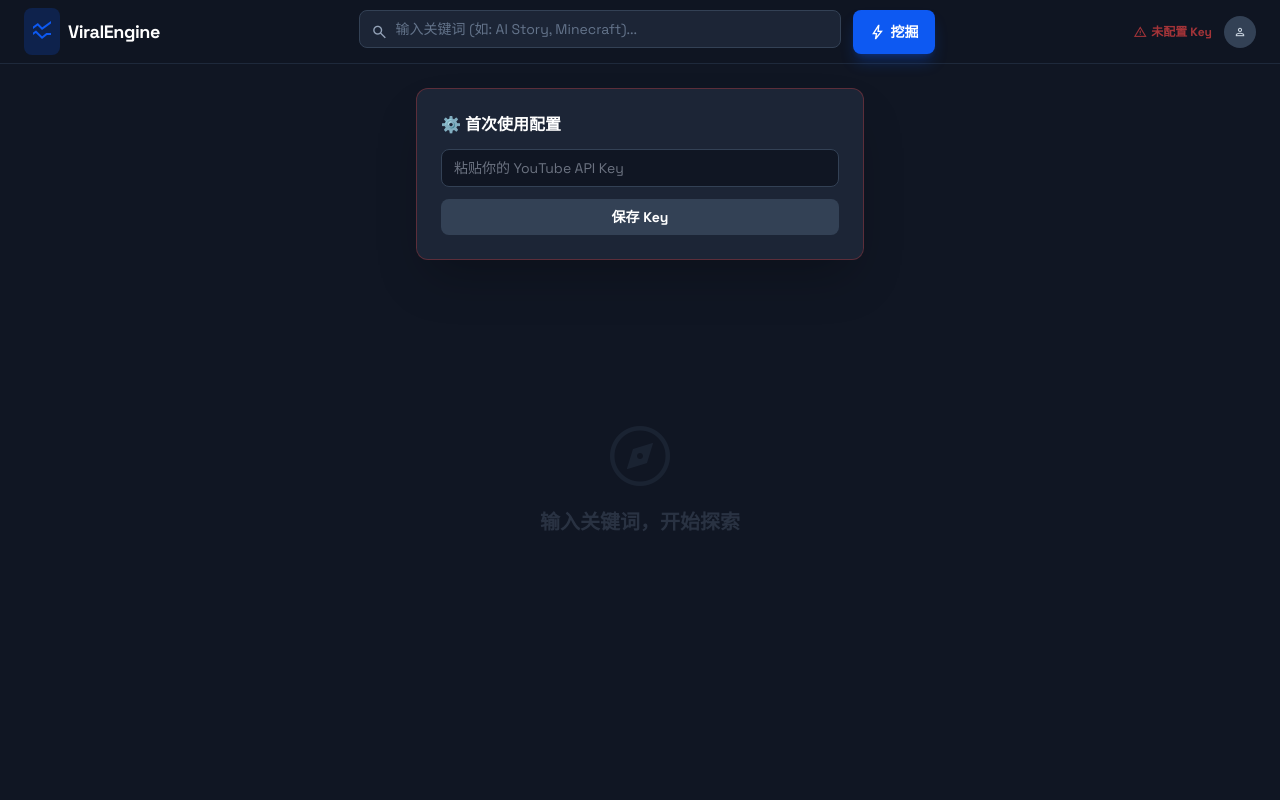
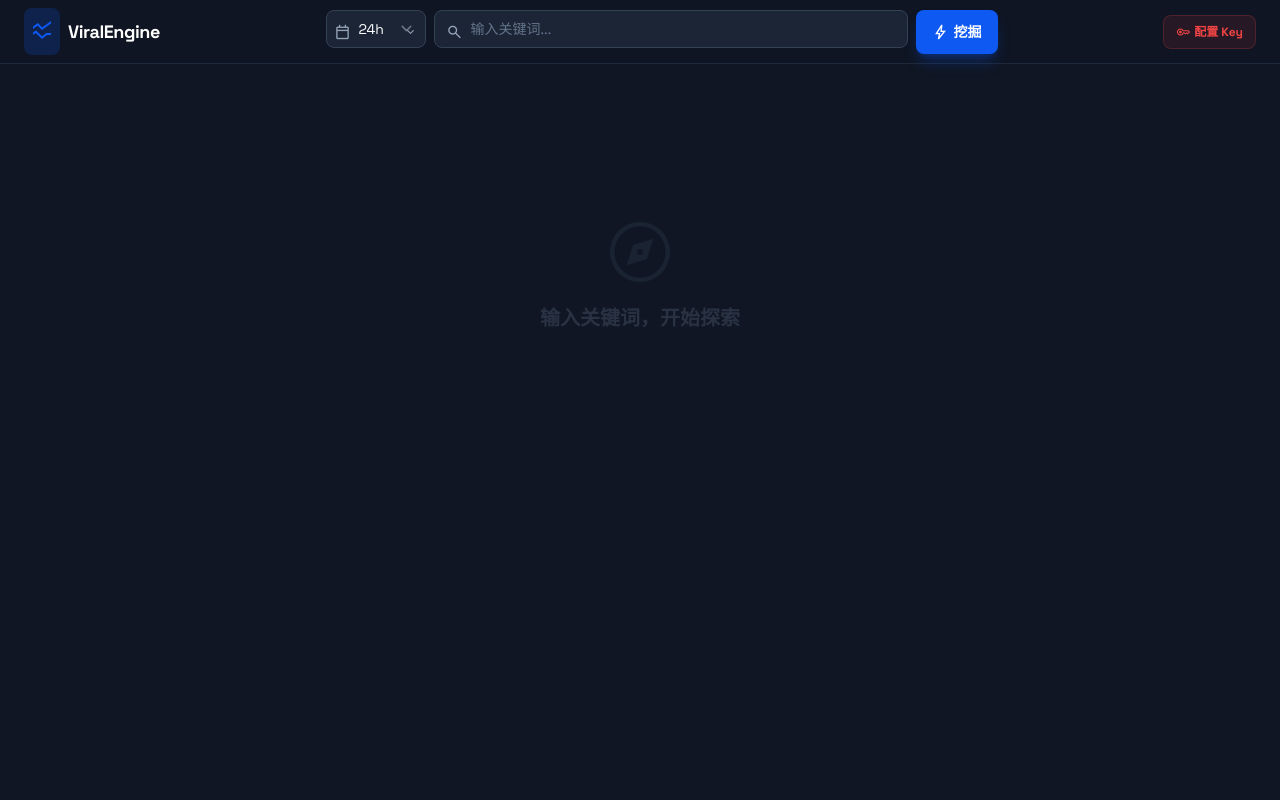
Before and after one commit to guanyishuaige/viral-engine-web, a Flask app: page / in a window 1280 px wide. Run offline with Flask 3, Linux system fonts and the light colour scheme; some libraries are stand-ins or nearby versions.

Commit message:
Add files via upload

```diff
--- a/templates/index.html
+++ b/templates/index.html
@@ -24,19 +24,12 @@
         }
     </script>
     <style>
-        /* 调整列数，让卡片变小 */
+        /* 紧凑网格布局 */
         .masonry-grid { column-count: 2; column-gap: 1rem; }
         @media (min-width: 640px) { .masonry-grid { column-count: 3; } }
-        @media (min-width: 1024px) { .masonry-grid { column-count: 5; } } /* 电脑上显示5列 */
-        @media (min-width: 1440px) { .masonry-grid { column-count: 6; } } /* 大屏显示6列 */
-
+        @media (min-width: 1024px) { .masonry-grid { column-count: 5; } }
+        @media (min-width: 1440px) { .masonry-grid { column-count: 6; } }
         .break-inside-avoid { break-inside: avoid; }
-
-        /* 自定义滚动条 */
-        ::-webkit-scrollbar { width: 6px; }
-        ::-webkit-scrollbar-track { background: #101623; }
-        ::-webkit-scrollbar-thumb { background: #334155; border-radius: 3px; }
-        ::-webkit-scrollbar-thumb:hover { background: #475569; }
     </style>
 </head>
 <body class="bg-[#101623] text-white font-display min-h-screen flex flex-col">
@@ -46,73 +39,87 @@
             <div class="bg-primary/20 p-1.5 rounded-lg text-primary">
                 <span class="material-symbols-outlined text-2xl">ssid_chart</span>
             </div>
-            <div>
-                <h1 class="font-bold text-lg tracking-tight">ViralEngine</h1>
-            </div>
+            <h1 class="font-bold text-lg tracking-tight hidden sm:block">ViralEngine</h1>
         </div>
 
-        <form action="/" method="POST" class="flex-1 max-w-xl mx-6 flex gap-3">
+        <form action="/" method="POST" class="flex-1 max-w-2xl mx-6 flex gap-2">
+
+            <div class="relative min-w-[100px]">
+                <div class="absolute inset-y-0 left-0 pl-2 flex items-center pointer-events-none text-slate-400">
+                    <span class="material-symbols-outlined text-lg">calendar_today</span>
+                </div>
+                <select name="time_filter" class="block w-full pl-8 pr-8 py-2 border border-slate-700 rounded-lg bg-[#1c2536] text-white text-sm focus:ring-1 focus:ring-primary focus:border-primary appearance-none cursor-pointer hover:bg-slate-800 transition-colors">
+                    <option value="24h" {% if time_option == '24h' %}selected{% endif %}>24h</option>
+                    <option value="72h" {% if time_option == '72h' %}selected{% endif %}>72h</option>
+                    <option value="7d" {% if time_option == '7d' %}selected{% endif %}>7 Days</option>
+                    <option value="30d" {% if time_option == '30d' %}selected{% endif %}>30 Days</option>
+                </select>
+                <div class="absolute inset-y-0 right-0 pr-2 flex items-center pointer-events-none text-slate-400">
+                    <span class="material-symbols-outlined text-sm">expand_more</span>
+                </div>
+            </div>
+
             <div class="relative w-full group">
                 <div class="absolute inset-y-0 left-0 pl-3 flex items-center pointer-events-none text-slate-400">
                     <span class="material-symbols-outlined text-lg">search</span>
                 </div>
-                <input name="query" value="{{ query }}" class="block w-full pl-9 pr-3 py-2 border border-slate-700 rounded-lg leading-5 bg-[#1c2536] text-white placeholder-slate-500 focus:outline-none focus:ring-1 focus:ring-primary focus:border-primary transition-all text-sm" placeholder="输入关键词 (如: AI Story, Minecraft)..." type="text" autocomplete="off"/>
+                <input name="query" value="{{ query }}" class="block w-full pl-9 pr-3 py-2 border border-slate-700 rounded-lg bg-[#1c2536] text-white placeholder-slate-500 focus:outline-none focus:ring-1 focus:ring-primary focus:border-primary transition-all text-sm" placeholder="输入关键词..." type="text" autocomplete="off"/>
             </div>
-            <input type="hidden" name="api_key" value="{{ api_key }}">
 
             <button type="submit" class="bg-primary hover:bg-blue-600 text-white font-bold py-2 px-4 rounded-lg shadow-lg shadow-primary/30 transition-all active:scale-95 whitespace-nowrap text-sm flex items-center gap-1">
                 <span class="material-symbols-outlined text-lg">bolt</span>
-                挖掘
+                <span class="hidden sm:inline">挖掘</span>
             </button>
         </form>
 
         <div class="flex items-center gap-3">
-            {% if not api_key %}
-            <div class="text-red-500 text-xs font-bold flex items-center gap-1 animate-pulse hidden md:flex">
-                <span class="material-symbols-outlined text-sm">warning</span> 未配置 Key
+            {% if api_key %}
+            <div class="hidden md:flex items-center gap-2 bg-[#1c2536] border border-slate-700 px-3 py-1.5 rounded-lg cursor-pointer hover:border-slate-500 transition-colors group" onclick="document.getElementById('apiKeyModal').classList.remove('hidden')">
+                <div class="w-2 h-2 rounded-full bg-green-500 animate-pulse"></div>
+                <span class="text-xs text-slate-300 font-mono">
+                    {{ api_key[:4] }}...{{ api_key[-4:] }}
+                </span>
+                <span class="material-symbols-outlined text-xs text-slate-500 group-hover:text-white">edit</span>
             </div>
+            {% else %}
+            <button onclick="document.getElementById('apiKeyModal').classList.remove('hidden')" class="text-xs font-bold bg-red-500/10 text-red-500 border border-red-500/20 px-3 py-1.5 rounded-lg hover:bg-red-500 hover:text-white transition-all flex items-center gap-1">
+                <span class="material-symbols-outlined text-sm">key</span> 配置 Key
+            </button>
             {% endif %}
-            <div class="h-8 w-8 rounded-full bg-slate-700 flex items-center justify-center text-slate-300">
-                <span class="material-symbols-outlined text-sm">person</span>
-            </div>
         </div>
     </header>
 
     <main class="flex-1 p-6 overflow-y-auto">
 
-        {% if not api_key %}
-        <div class="max-w-md mx-auto mb-8 bg-[#1c2536] p-6 rounded-xl border border-red-500/30 shadow-2xl">
-            <h3 class="text-base font-bold mb-3 flex items-center gap-2">⚙️ 首次使用配置</h3>
-            <form action="/" method="POST">
-                <input name="api_key" type="password" placeholder="粘贴你的 YouTube API Key" class="w-full bg-[#101623] border border-slate-700 rounded-lg px-3 py-2 text-white text-sm mb-3 focus:ring-1 focus:ring-primary outline-none">
-                <button type="submit" class="w-full bg-slate-700 hover:bg-slate-600 text-white py-2 rounded-lg font-bold text-sm">保存 Key</button>
-            </form>
-        </div>
-        {% endif %}
-
         {% if error %}
-        <div class="bg-red-500/10 border border-red-500/50 text-red-500 px-4 py-2 rounded-lg mb-6 text-center max-w-xl mx-auto text-sm">
-            {{ error }}
+        <div class="bg-red-500/10 border border-red-500/50 text-red-500 px-4 py-3 rounded-lg mb-6 text-center max-w-xl mx-auto text-sm flex flex-col items-center gap-2">
+            <span class="flex items-center gap-2"><span class="material-symbols-outlined">error</span> {{ error }}</span>
+            {% if "配额" in error or "Key" in error %}
+            <button onclick="document.getElementById('apiKeyModal').classList.remove('hidden')" class="underline text-xs hover:text-white">点击此处更换 API Key</button>
+            {% endif %}
         </div>
         {% endif %}
 
         {% if videos %}
+        <div class="flex items-center gap-4 mb-4 px-1">
+            <span class="text-xs text-slate-400">
+                Found {{ videos|length }} videos in
+                <span class="text-primary font-bold">Last {{ time_option }}</span>
+            </span>
+        </div>
+
         <div class="masonry-grid pb-10">
             {% for video in videos %}
             <div class="break-inside-avoid mb-4 group relative bg-[#1c2536] rounded-xl overflow-hidden border border-slate-800 hover:border-primary/50 transition-all duration-300 hover:shadow-xl hover:shadow-primary/5 hover:-translate-y-1">
-
                 <a href="https://www.youtube.com/watch?v={{ video.id }}" target="_blank" class="block relative aspect-[9/16] overflow-hidden bg-slate-900 cursor-pointer">
                     <img src="{{ video.thumb }}" class="w-full h-full object-cover transition-transform duration-500 group-hover:scale-105 opacity-90 group-hover:opacity-100"/>
                     <div class="absolute inset-0 bg-gradient-to-t from-[#1c2536] via-transparent to-transparent opacity-60"></div>
-
                     <div class="absolute inset-0 flex items-center justify-center opacity-0 group-hover:opacity-100 transition-opacity duration-300 bg-black/20">
                          <span class="material-symbols-outlined text-5xl text-white drop-shadow-lg">play_circle</span>
                     </div>
-
                     <div class="absolute top-2 right-2 bg-black/60 backdrop-blur-sm text-white text-[10px] font-bold px-1.5 py-0.5 rounded flex items-center gap-1">
                         <span class="material-symbols-outlined text-[12px] text-yellow-400">schedule</span> {{ video.hours_ago }}h
                     </div>
-
                     <div class="absolute bottom-2 left-3 right-3">
                         <div class="flex items-center gap-1 text-white">
                             <span class="material-symbols-outlined text-sm text-red-500">visibility</span>
@@ -120,29 +127,22 @@
                         </div>
                     </div>
                 </a>
-
                 <div class="p-3">
                     <h3 class="font-bold text-white text-xs leading-snug mb-1.5 line-clamp-2 hover:text-primary transition-colors cursor-pointer" onclick="window.location.href='/analyze/{{ video.id }}'">
                         {{ video.title }}
                     </h3>
-
                     <div class="flex items-center justify-between mt-2">
                          <div class="text-[10px] text-slate-400 truncate max-w-[80px]">{{ video.channel }}</div>
-
                          <div class="flex items-center gap-1 bg-primary/10 px-1.5 py-0.5 rounded">
                             <span class="material-symbols-outlined text-[12px] text-primary">local_fire_department</span>
                             <span class="text-primary font-bold text-xs">{{ video.vph }}</span>
                          </div>
                     </div>
-
-                    <a href="/analyze/{{ video.id }}" class="mt-3 block w-full text-center bg-slate-800 hover:bg-slate-700 text-slate-300 text-[10px] py-1.5 rounded transition-colors">
-                        查看深度分析
-                    </a>
                 </div>
             </div>
             {% endfor %}
         </div>
-        {% elif query %}
+        {% elif query and not error %}
             <div class="text-center py-20 text-slate-500">
                 <span class="material-symbols-outlined text-5xl mb-2 opacity-50">search_off</span>
                 <p class="text-sm">未找到相关视频</p>
@@ -155,5 +155,32 @@
         {% endif %}
     </main>
 
+    <div id="apiKeyModal" class="hidden fixed inset-0 z-[100] flex items-center justify-center bg-black/80 backdrop-blur-sm">
+        <div class="bg-[#1c2536] border border-slate-700 p-6 rounded-2xl w-full max-w-md shadow-2xl relative">
+            <button onclick="document.getElementById('apiKeyModal').classList.add('hidden')" class="absolute top-4 right-4 text-slate-400 hover:text-white">
+                <span class="material-symbols-outlined">close</span>
+            </button>
+
+            <h3 class="text-lg font-bold mb-4 flex items-center gap-2">
+                <span class="material-symbols-outlined text-primary">vpn_key</span> API 配置
+            </h3>
+
+            <p class="text-sm text-slate-400 mb-4">
+                API 余量无法直接查询。如果遇到报错或无法搜索，请在此处更换新的 Key。
+                <br><span class="text-xs opacity-50">(YouTube 每日限额 10,000 units)</span>
+            </p>
+
+            <form action="/" method="POST">
+                <label class="block text-xs font-bold text-slate-500 uppercase mb-2">输入新的 API Key</label>
+                <input name="new_api_key" type="password" placeholder="AIzaSy..." class="w-full bg-[#101623] border border-slate-700 rounded-lg px-4 py-3 text-white mb-4 focus:ring-1 focus:ring-primary outline-none text-sm">
+
+                <div class="flex gap-3">
+                    <button type="button" onclick="document.getElementById('apiKeyModal').classList.add('hidden')" class="flex-1 bg-slate-800 hover:bg-slate-700 text-white py-2 rounded-lg font-bold text-sm">取消</button>
+                    <button type="submit" class="flex-1 bg-primary hover:bg-blue-600 text-white py-2 rounded-lg font-bold text-sm">保存并生效</button>
+                </div>
+            </form>
+        </div>
+    </div>
+
 </body>
 </html>
```
